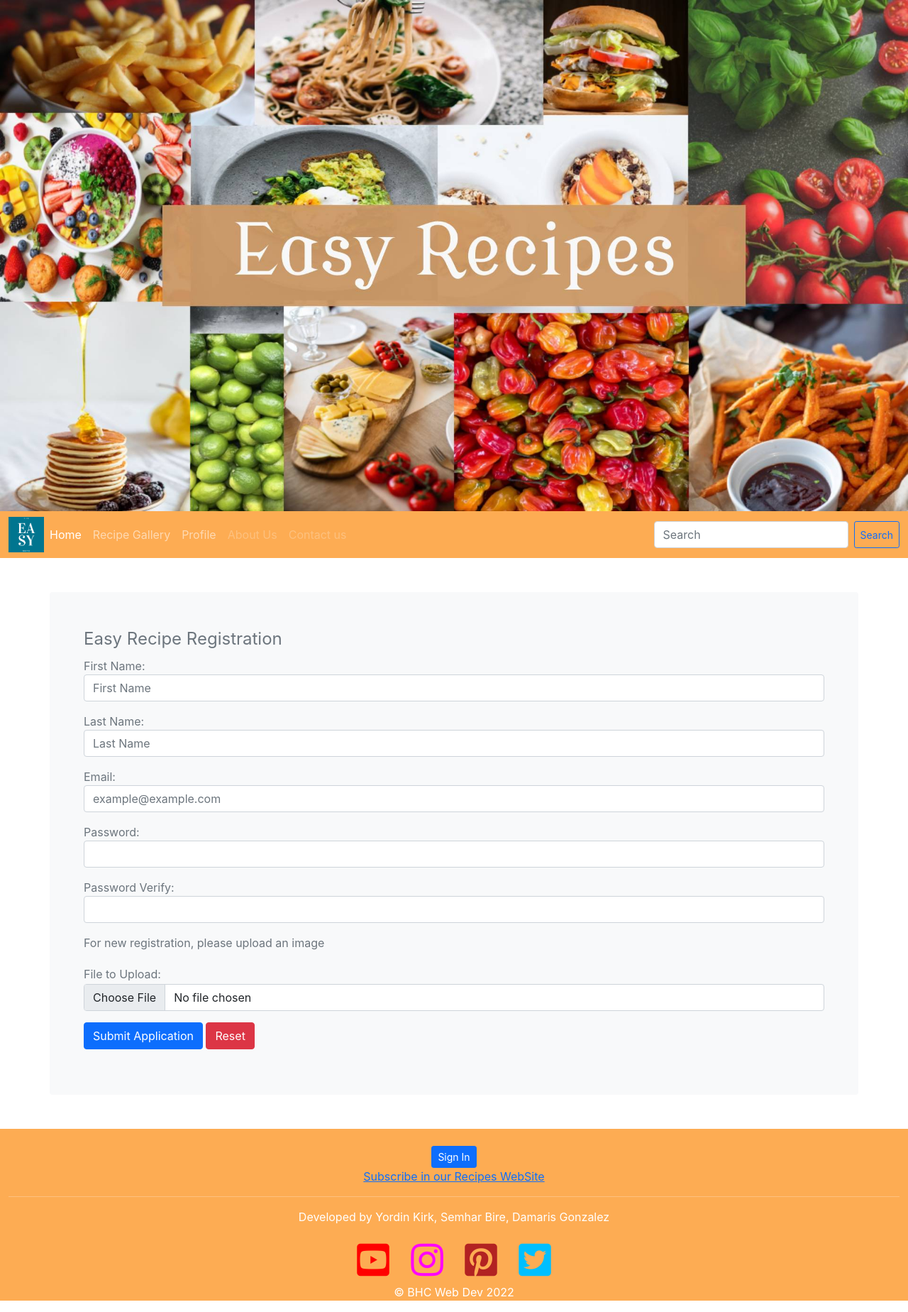
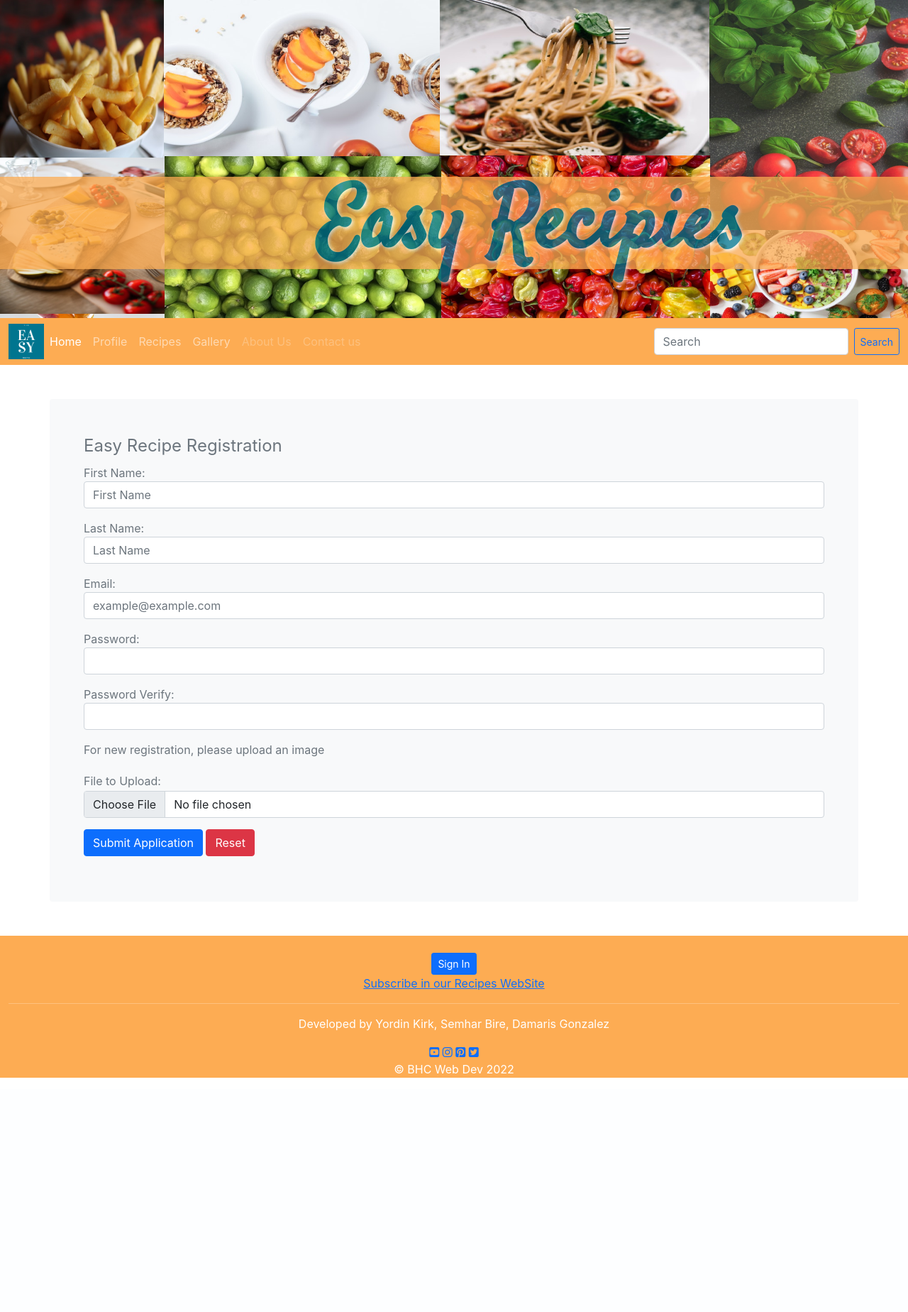
Before and after one commit to damgo-web/easyrecipe-web-dGonzalez, a PHP site: page /register.php in a window 1280 px wide. Shown: the whole page at 71% size. After the commit the page ends 1518 px from the top, so only its background shows below. Run offline with PHP 8.4, Linux system fonts and the light colour scheme; some libraries are stand-ins or nearby versions.

Commit message:
New Commit April 25

```diff
--- a/config.php
+++ b/config.php
@@ -2,8 +2,8 @@
 
 session_start();
 /* Contents of config.php */
-$conn = mysqli_connect("localhost","root","", "easy_recipe");
-//$conn = mysqli_connect("localhost:3306", "Carpenters", "RNQxufzU","Carpenters");
+//$conn = mysqli_connect("localhost","root","", "easy_recipe");
+$conn = mysqli_connect("localhost:3306", "Carpenters", "RNQxufzU","Carpenters");
 
 // where $conn is the name you assign to the connection,
 // user is the authorized user name (your avatar name),
@@ -12,8 +12,8 @@ $conn = mysqli_connect("localhost","root","", "easy_recipe");
 
 
 // Set up debug mode
-/*
-function debug_data() { // called in template to print arrays at top of any page.
+
+/*function debug_data() { // called in template to print arrays at top of any page.
 	echo '<pre>SESSION is ';
 	echo print_r($_SESSION);
 	echo 'COOKIE is ';
@@ -24,8 +24,7 @@ function debug_data() { // called in template to print arrays at top of any page
 	echo print_r($_GET);
 	echo '</pre>';
 }
-debug_data(); // Comment this out to hide debug information
-*/
+debug_data(); // Comment this out to hide debug information*/
 
 
 
@@ -37,6 +36,7 @@ function auth_user() {
 		return FALSE;
 	}
 }
+
 
 
 
@@ -80,12 +80,10 @@ function Lists($conn) {
 	return $List_users;
 }
 
-
-
 ///function to recipes users
 function recipePost($conn, $recipeID) {
 	$stmt = $conn->stmt_init();
-	if ($stmt->prepare("SELECT recipeTitle, recipeContent, image  FROM recipe_table WHERE recipeID = ?")) {
+	if ($stmt->prepare("SELECT recipeTitle, recipeContent,image  FROM recipe_table WHERE recipeID = ?")) {
 		$stmt->bind_param("i", $recipeID);
 		$stmt->execute();
 		$stmt->bind_result($recipeTitle, $recipeContent);
@@ -100,7 +98,7 @@ function recipesPosts($conn) {
 	$stmt = $conn->stmt_init();
 	if ($stmt->prepare("SELECT recipeID, recipeTitle, recipeContent, image FROM recipe_table")) {
 		$stmt->execute();
-		$stmt->bind_result($recipeID, $recipeTitle, $recipeContent, $image_name);
+		$stmt->bind_result($recipeID, $recipeTitle, $image_name);
 		$stmt->store_result();
 		$classList_row_cnt = $stmt->num_rows();
 		if($classList_row_cnt > 0) {
@@ -121,6 +119,4 @@ function recipesPosts($conn) {
 	return $recipeListData;
 }
 
-
-
 ?>
--- a/index.css
+++ b/index.css
@@ -8,8 +8,50 @@ nav {
   color: white;
 
 }
+
+header  {
+  max-width: 100%;
+  max-height: auto;
+  align-content: center;
+  background: #FDAC53;
+}
+
+
+header h1 {
+  position: relative;
+  top: 20%;
+  height: 130px;
+  width: auto;
+  background-color: #FDAC53;
+  opacity: 75%;
+  padding-left: 35vw;
+  margin: auto;
+  font-weight: bold;
+  font-size: 15vh;
+  font-family: 'Satisfy', cursive;
+  color: #00758f;
+  text-shadow: 2px 2px 5px white;
+}
+
+.hero {
+  background-image: url("images/hero.png");
+  max-width: 100vw;
+  height: 35vw;
+  object-fit: contain;
+}
+.hero2 {
+  background-image: url("images/hero.png");
+  max-width: 100vw;
+  height:20vw;
+  object-fit:contain;
+}
+
+li a:hover{
+  background-color: #00758f;
+  color: white;
+}
+
 .gradient-custom {
-
 
   background:  #00758f;
   background: -webkit-linear-gradient(to right, rgba(0, 117, 143, 1), rgba(95, 96, 99, 1));
--- a/recipes-admin.php
+++ b/recipes-admin.php
@@ -130,7 +130,7 @@ if (filter_has_var(INPUT_POST, 'process')){
 		}
 		if(filter_has_var(INPUT_POST, 'update'	)){
 			$stmt = $conn->stmt_init();
-			if($stmt->prepare ("UPDATE `recipe_table` SET `recipeTitle`=?, `recipeContent`=?  `image` =? WHERE `recipeID`=?")){
+			if($stmt->prepare ("UPDATE `recipe_table` SET `recipeTitle`=?, `recipeContent`=?, `image` =? WHERE `recipeID`=?")){
 				$stmt->bind_param("ssis", $recipeTitle, $recipeContent, $recipeID, $image_name);
 				$stmt->execute();
 				$stmt->close();
--- a/register.php
+++ b/register.php
@@ -122,7 +122,7 @@ if (isset($_POST['submit'])) {
 							$row_count = mysqli_affected_rows($conn);
 							if ($row_count == 1) {
 								$userID = mysqli_insert_id($conn);
-								header ("Location: login.php");
+								header ("Location: profile.php");
 								exit();
 								$logged_in = TRUE;
 								$message = "<p>Record inserted</p>";
--- a/template.php
+++ b/template.php
@@ -1,5 +1,73 @@
+<!DOCTYPE html>
+<html lang="en">
+     <head >
+        <title>Easy Recipes</title>
+        <meta charset="utf-8">
+        <meta name="viewport" content="width=device-width, initial-scale=1">
+        <!-- Latest compiled and minified CSS -->
+          <link href="https://cdn.jsdelivr.net/npm/bootstrap@5.1.3/dist/css/bootstrap.min.css" rel="stylesheet">
+
+        <!-- Latest compiled JavaScript -->
+          <script src="https://cdn.jsdelivr.net/npm/bootstrap@5.1.3/dist/js/bootstrap.bundle.min.js"></script>
+        <!--FontAwesome kit-->
+            <script src="https://kit.fontawesome.com/c0e800fc4a.js" crossorigin="anonymous"></script>
+
+        <!--External Style sheet-->
+            <link rel="stylesheet"  type="text/css" href="index.css">
+        <!-- favicon -->
+            <link rel="icon" type="image/png" sizes="32x32" href="images\logo.png">
+        <!--header font from google-->
+        <link rel="preconnect" href="https://fonts.googleapis.com">
+		<link rel="preconnect" href="https://fonts.gstatic.com" crossorigin>
+		<link href="https://fonts.googleapis.com/css2?family=Satisfy&display=swap" rel="stylesheet">
+    </head>
+<body>
+	<header class="hero">
+       <h1>Easy Recipies</h1>
+     </header>
+
+
+	<nav class="navbar navbar-expand-sm navbar-dark sticky-top">
+		<div class="container-fluid">
+			<img  class="navbar-brand" src="images/logo.png"  id="logo" alt="Page Logo" width="50" height="50">
+			<button class="navbar-toggler" type="button" data-bs-toggle="collapse" data-bs-target="#myNav" aria-controls="myNav" aria-expanded="false" aria-label="Toggle navigation">
+				<span class="navbar-toggler-icon"></span>
+			</button>
+			<div class="collapse navbar-collapse" id="myNav">
+				<ul class="navbar-nav me-auto mb-2 mb-lg-0">
+					<li class="nav-item">
+					<a class="nav-link active" aria-current="page" href="index.php">Home</a>
+					</li>
+					<li class="nav-item">
+					<a class="nav-link" href="profile.php">Profile</a>
+					</li>
+					<li class="nav-item">
+					<a class="nav-link" href="recipes.php">Recipes </a>
+					</li>
+					<li class="nav-item">
+					<a class="nav-link" href="recipes.php">Gallery</a>
+					</li>
+					<li class="nav-item">
+					<a class="nav-link disabled">About Us</a>
+					</li>
+					<li class="nav-item">
+					<a class="nav-link disabled">Contact us</a>
+					</li>
+				</ul>
+				<form class="d-flex">
+					<input class="form-control me-2" type="search" placeholder="Search" aria-label="Search">
+					<button id="button" class="btn btn-outline-primary btn-sm" type="submit" >Search</button>
+				</form>
+			</div>
+		</div>
+	</nav>
 <?php
-
+print $pageContent;
+?>
+	<footer class="container-fluid">
+	<br>
+	<?php
+//button function
 $loginButton =NULL;
 if(isset ($_SESSION['userID'])){
      $loginButton = <<<HERE
@@ -15,74 +83,17 @@ HERE;
 HERE;
 }
 
-echo<<<HERE
-<!DOCTYPE html>
-<html lang="en">
-    <head >
-        <title>Easy Recipes</title>
-        <meta charset="utf-8">
-        <meta name="viewport" content="width=device-width, initial-scale=1">
-       <!-- Latest compiled and minified CSS -->
-         <link href="https://cdn.jsdelivr.net/npm/bootstrap@5.1.3/dist/css/bootstrap.min.css" rel="stylesheet">
-       <!-- Latest compiled JavaScript -->
-          <script src="https://cdn.jsdelivr.net/npm/bootstrap@5.1.3/dist/js/bootstrap.bundle.min.js"></script>
-       <link rel="stylesheet" href="https://use.fontawesome.com/releases/v5.8.1/css/all.css" integrity="sha-long-hash_code" crossorigin="anonymous">
-	   <!-- internal css -->
-        <link rel="stylesheet" href="index.css">
-		<!-- favicon -->
-        <link rel="icon" type="images/logo.png" sizes="32x32" href="images/logo.png">
-    </head>
-<body>
-	<header>
-			<img class="img-fluid" src="images/hero2.png"  alt="Cinque Terre" >
-	</header>
-	<nav class="navbar navbar-expand-sm navbar-dark sticky-top">
-		<div class="container-fluid">
-			<img  class="navbar-brand" src="images/logo.png"  id="logo" alt="Page Logo" width="50" height="50">
-			<button class="navbar-toggler" type="button" data-bs-toggle="collapse" data-bs-target="#myNav" aria-controls="myNav" aria-expanded="false" aria-label="Toggle navigation">
-				<span class="navbar-toggler-icon"></span>
-			</button>
-			<div class="collapse navbar-collapse" id="myNav">
-				<ul class="navbar-nav me-auto mb-2 mb-lg-0">
-					<li class="nav-item">
-					<a class="nav-link active" aria-current="page" href="index.php">Home</a>
-					</li>
-					<li class="nav-item">
-					<a class="nav-link" href="recipes.php">Recipe Gallery</a>
-					</li>
-					<li class="nav-item">
-					<a class="nav-link" href="profile.php">Profile</a>
-					</li>
-					<li class="nav-item">
-					<a class="nav-link disabled">About Us</a>
-					</li>
-					<li class="nav-item">
-					<a class="nav-link disabled">Contact us</a>
-					</li>
-				</ul>
-				<form class="d-flex">
-					<input class="form-control me-2" type="search" placeholder="Search" aria-label="Search">
-					<button id="button" class="btn btn-outline-primary btn-sm" type="submit" >Search</button>
-				</form>
-			</div>
-		</div>
-	</nav>
-
-HERE;
-print $pageContent;
+print $loginButton;
+?>
 
 
-echo<<<HERE
-	<footer class="container-fluid">
-	<br>
-	$loginButton
 					<a href="register.php" class= > Subscribe in our Recipes WebSite </a>
 					<hr>
 					<p> Developed by Yordin Kirk, Semhar Bire, Damaris Gonzalez</p>
-					<a href="https://www.youtube.com/" class="btn"><span class="fab fa-youtube-square" style="font-size:52px;color:red"></span></a>
-					<a href="https://www.instagram.com/" class="btn"><span class="fab fa-instagram" style="font-size:52px;color:fuchsia"></span></a>
-					<a href="https://www.pinterest.com/" class="btn"><span class="fab fa-pinterest-square" style="font-size:52px;color:firebrick"></span></a>
-					<a href="https://www.twitter.com/" class="btn"><span class="fab fa-twitter-square" style="font-size:52px;color:DeepSkyBlue"></span></a>
+					<a href="https://www.youtube.com/" target="_blank"><span class="fab fa-youtube-square" ></span></a>
+					<a href="https://www.instagram.com/" target="_blank"><span class="fab fa-instagram" ></span></a>
+					<a href="https://www.pinterest.com/" target="_blank"><span class="fab fa-pinterest-square"></span></a>
+					<a href="https://www.twitter.com/" target="_blank"><span class="fab fa-twitter-square"></span></a>
 					<br>
 
 					<p>© BHC Web Dev 2022</p>
@@ -91,5 +102,3 @@ echo<<<HERE
 </body>
 
 </html>
-HERE;
-?>
--- a/update.php
+++ b/update.php
@@ -68,13 +68,13 @@ $pageContent .= <<<HERE
 	<p>Email:  $email </p>
 	<p>Username: <strong> $username</strong></p>
 	<form method="post" action="profile.php">
-		<div class="form-group">
+		<div class="mb-3 mt-3">
 			<input type="hidden" class="btn btn-primary btn-lg" name="userID" value="$userID">
 			<input type="submit" class="btn btn-secondary btn-lg" name="profile" value="Cancel">
 		</div>
 	</form>
 	<form method="post" action="update.php">
-		<div class="form-group">
+		<div class="mb-3 mt-3">
 			<input type="hidden" class="btn btn-primary btn-lg" name="avatar" value="$image_name">
 			<input type="hidden" class="btn btn-primary btn-lg" name="userID" value="$userID">
 			<input type="submit" class="btn btn-danger btn-lg" name="delete_profile" value="Delete Profile">
```
Also changed, not shown: other parts of index.css (+0 -30 lines), images/flowers.jpg (added), images/header.svg (added), images/hero.png (added), images/instructor-464x464.png (added), 1 other file.
